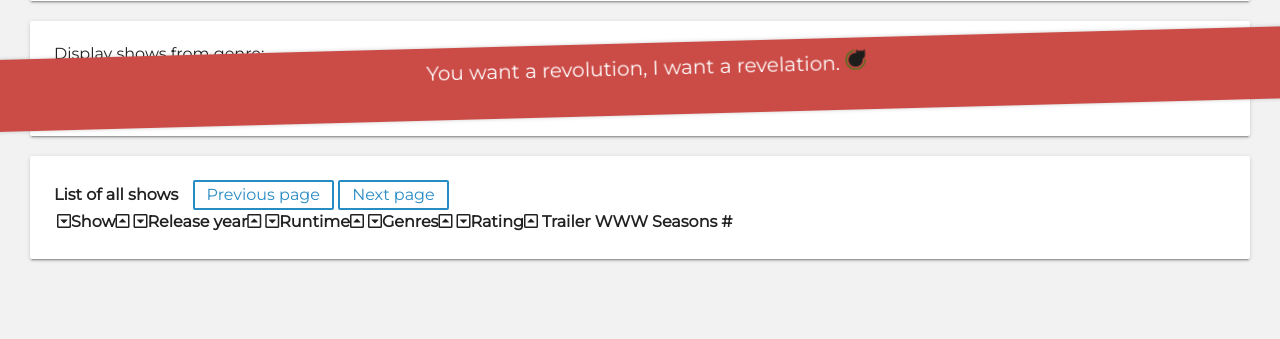
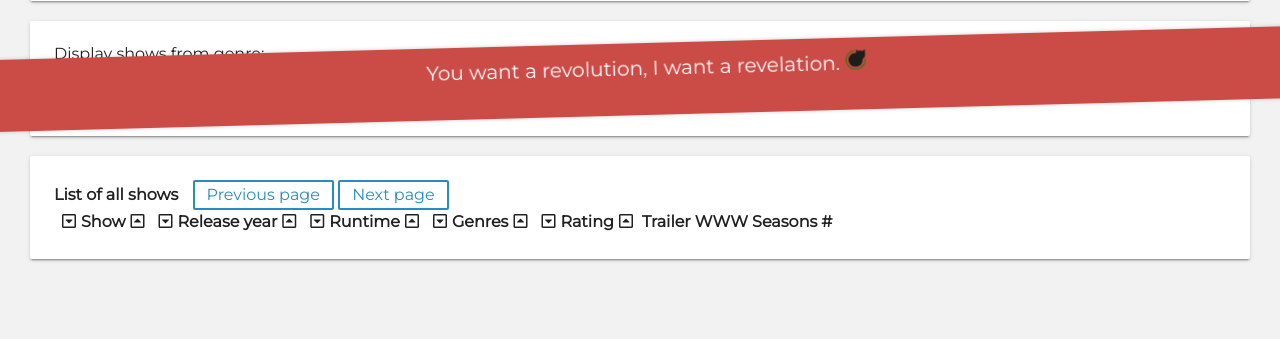
Before and after one commit to wickedkat/Codecool-Series, a Flask app: template templates/mainpage.html in a window 1280 px wide. Shown: the part 703-1042 px from the top of the page. Run offline with Flask 2, Linux system fonts and the light colour scheme; the template is opened without the code that fills it, so the values that code supplies are empty; some libraries are stand-ins or nearby versions.

Commit message:
add sorting arrow sstyling

```diff
--- a/static/style/utils.css
+++ b/static/style/utils.css
@@ -20,3 +20,13 @@
 
     padding: 0 5px;
 }
+
+.sort {
+    margin-left: 5px;
+    margin-right: 5px;
+}
+
+.sort:hover {
+    color: crimson;
+    cursor: pointer;
+}
```
